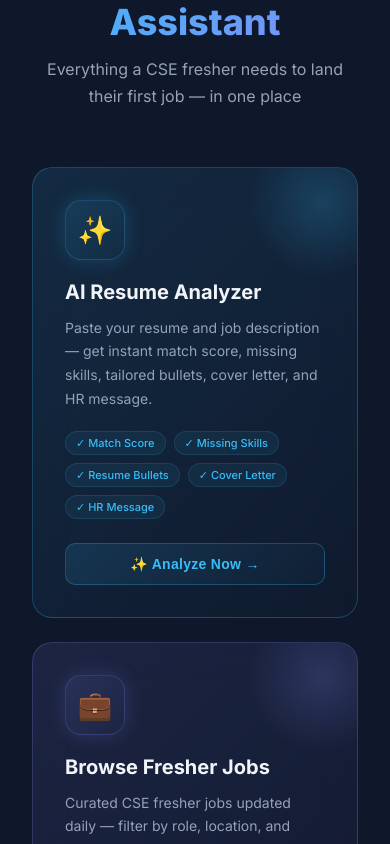
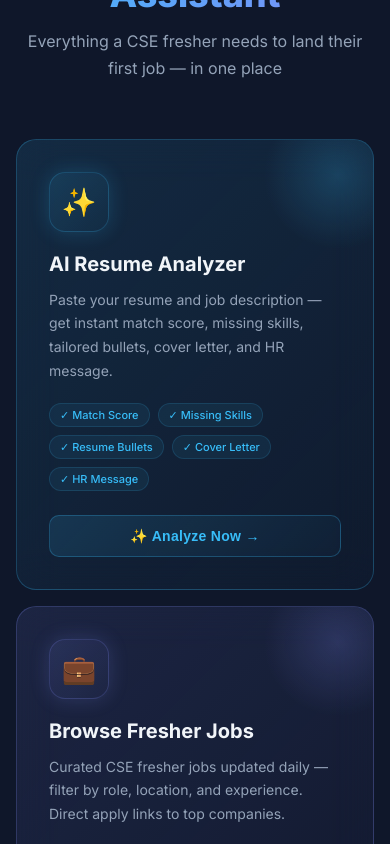
Before and after one commit to Rolina223/careerpilot-ai, a React (Vite) app in the folder frontend/: page / in a window 390 px wide. Shown: the part 1600-2444 px from the top of the page. Built offline with nearby package versions, Linux system fonts and the light colour scheme; no server answers.

Commit message:
fix: responsive mobile layout for features section

```diff
--- a/frontend/src/components/FeaturesSection.jsx
+++ b/frontend/src/components/FeaturesSection.jsx
@@ -44,7 +44,7 @@ function FeaturesSection() {
     <div style={{
       maxWidth: '1100px',
       margin: '0 auto',
-      padding: '60px 32px',
+      padding: 'clamp(32px, 5vw, 60px) clamp(16px, 4vw, 32px)'
     }}>
 
       {/* Heading */}
@@ -85,13 +85,22 @@ function FeaturesSection() {
         </p>
       </div>
 
-      {/* Feature Cards */}
-      <div style={{
-        display: 'grid',
-        gridTemplateColumns: 'repeat(auto-fit, minmax(280px, 1fr))',
-        gap: '24px',
-        marginBottom: '60px',
-      }}>
+     {/* Feature Cards */}
+      <style>{`
+        .features-grid {
+          display: grid;
+          grid-template-columns: 1fr 1fr 1fr;
+          gap: 24px;
+          margin-bottom: 60px;
+        }
+        @media (max-width: 768px) {
+          .features-grid {
+            grid-template-columns: 1fr;
+            gap: 16px;
+          }
+        }
+      `}</style>
+      <div className="features-grid">
         {features.map((feature, index) => (
           <div
             key={index}
```
